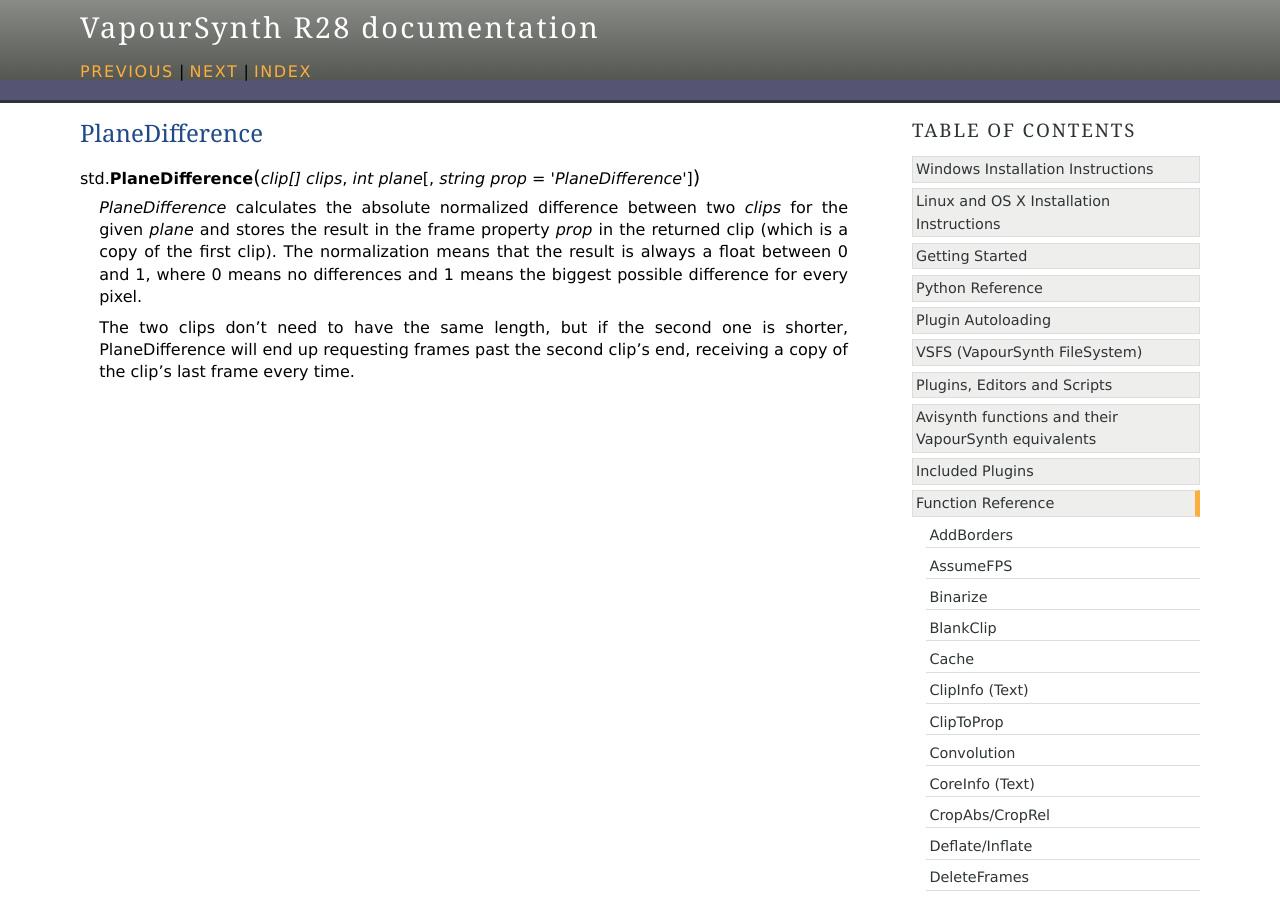
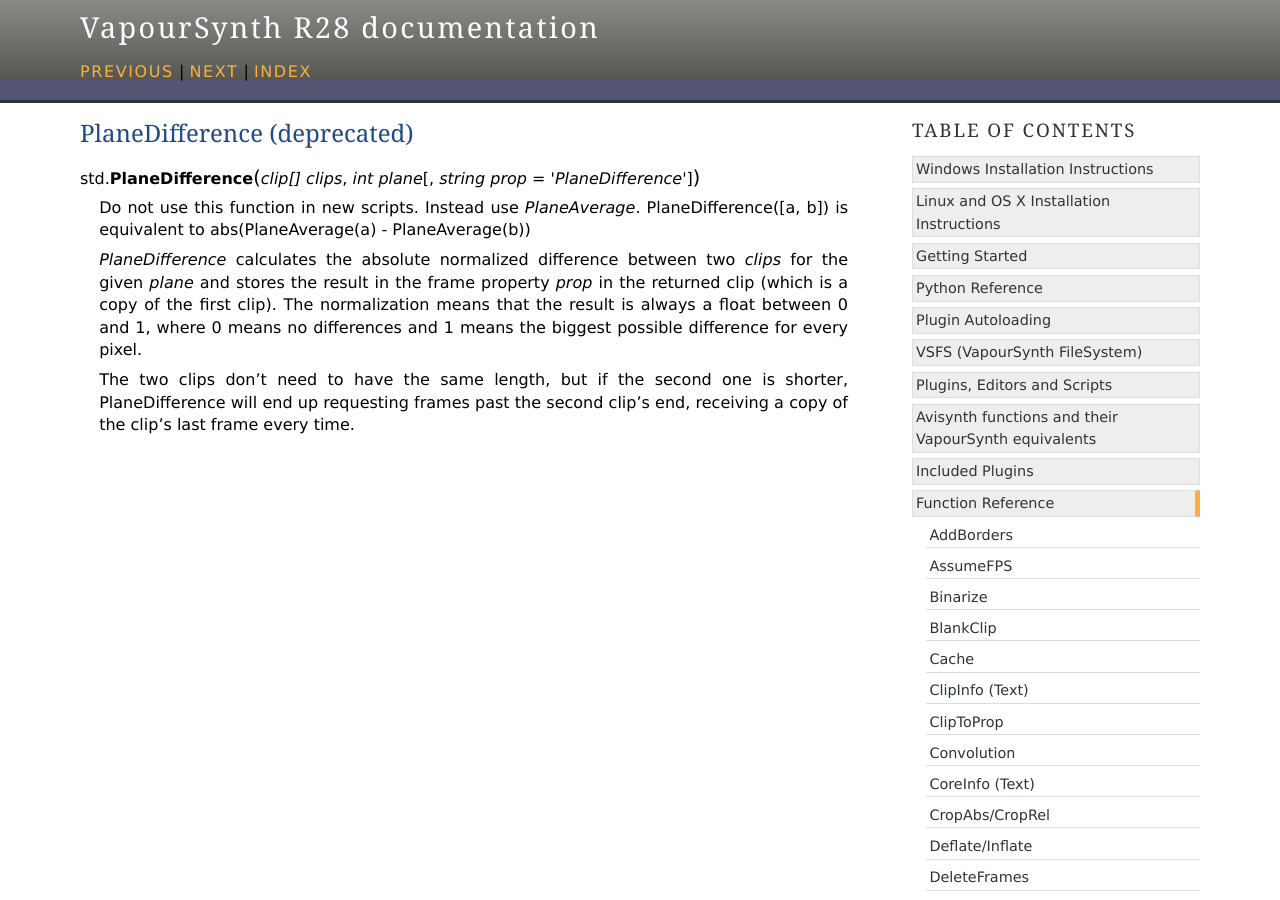
Before and after one commit to vapoursynth/vapoursynth, a Sphinx documentation site: the page built from doc/functions/planedifference.rst, in a window 1280 px wide and 900 px high. Built offline with Sphinx 7.4.7, drawn with Linux system fonts in a browser that asks for light colours; formulas are drawn with MathJax 3; some of the changed text lies outside the part shown.

Commit message:
Mark planedifference as deprecated

```diff
--- a/doc/functions/planedifference.rst
+++ b/doc/functions/planedifference.rst
@@ -1,8 +1,12 @@
-PlaneDifference
-===============
+PlaneDifference (deprecated)
+============================
 
 .. function:: PlaneDifference(clip[] clips, int plane[, string prop = 'PlaneDifference'])
    :module: std
+
+   Do not use this function in new scripts. Instead use *PlaneAverage*.
+   PlaneDifference([a, b]) is equivalent to
+   abs(PlaneAverage(a) - PlaneAverage(b))
 
    *PlaneDifference* calculates the absolute normalized difference between two
    *clips* for the given *plane* and stores the result in the frame property
```
Also changed, not shown: 1 other file.
